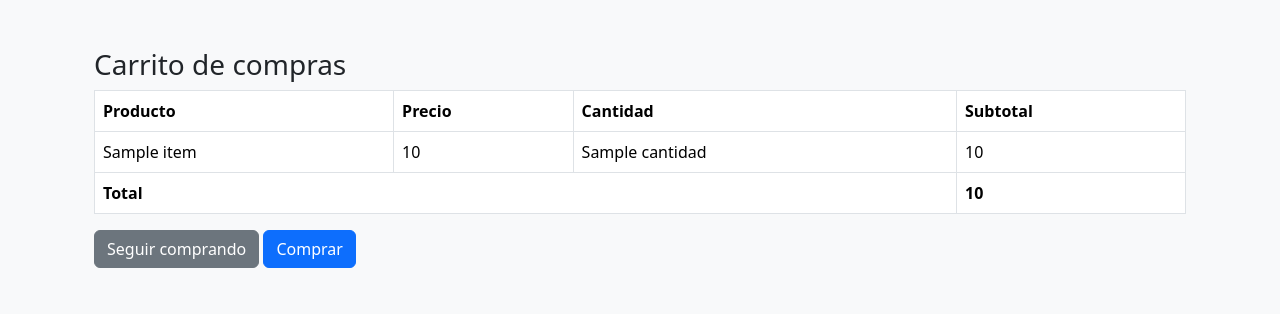
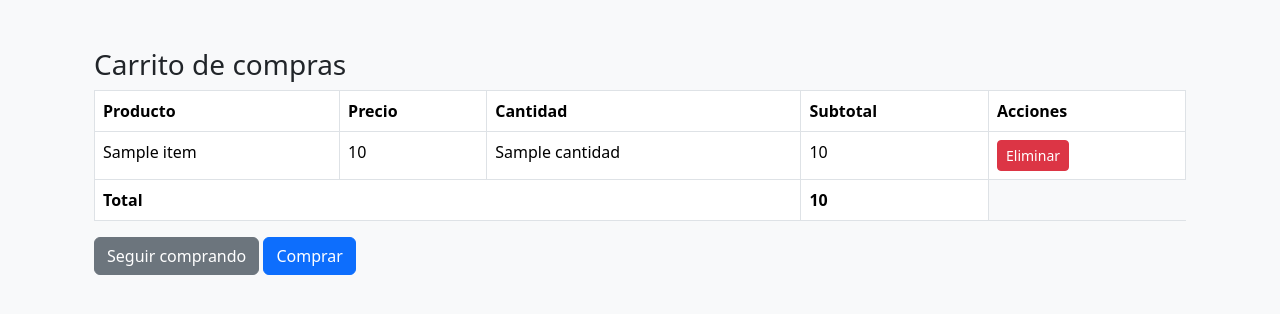
Before and after one commit to Danielmadera05/Delicias_Sorley, a Flask app: template templates/carrito.html in a window 1280 px wide. Shown: the part 56-370 px from the top of the page. Run offline with Flask 3, Linux system fonts and the light colour scheme; the template is opened without the code that fills it: most values are stand-ins (such as "Sample title", 1, 10 or a date in 2020).

Commit message:
feat: eliminar productos del carrito

```diff
--- a/templates/carrito.html
+++ b/templates/carrito.html
@@ -14,6 +14,7 @@
                 <th>Precio</th>
                 <th>Cantidad</th>
                 <th>Subtotal</th>
+                <th>Acciones</th>
             </tr>
         </thead>
 
@@ -32,6 +33,12 @@
                     <td>{{ item.precio }}</td>
                     <td>{{ item.cantidad }}</td>
                     <td>{{ subtotal }}</td>
+                    <td>
+                        <a href="/remove_from_cart/{{ id }}"
+                        class="btn btn-danger btn-sm">
+                            Eliminar
+                        </a>
+                    </td>
                 </tr>
 
             {% endfor %}
```
Also changed, not shown: controllers/carritoController.py (+8 -0 lines).
